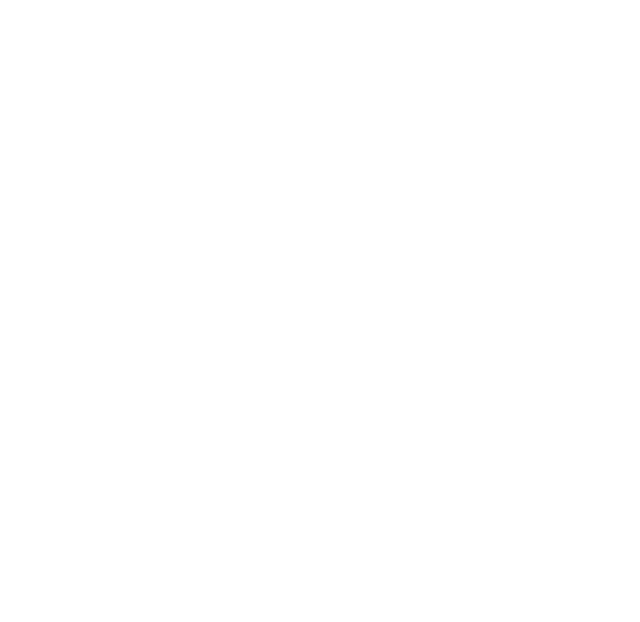
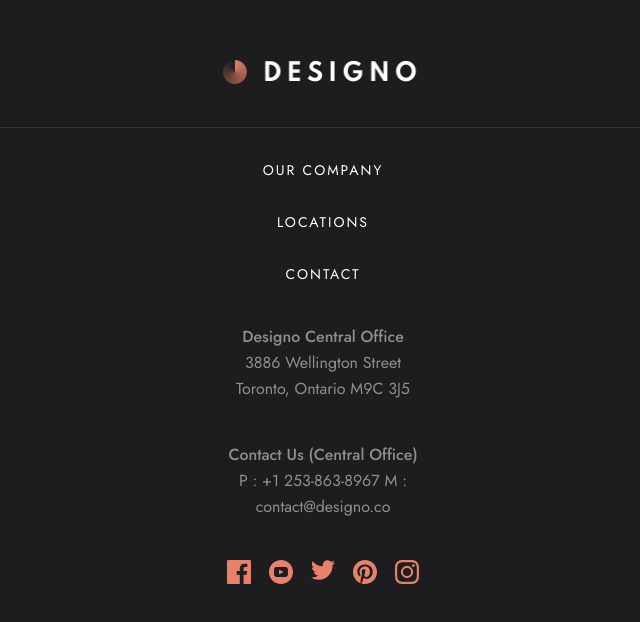
Before and after one commit to RayaneBengaoui/FM_challenge20_designo_multipage, a React (Create React App) app: page /webdesign in a window 1280 px wide. Shown: the part 472-1094 px from the top of the page, without its empty margins (317-957 px from the left). Before the commit the page ends 800 px from the top, so only its background shows below. Built offline with nearby package versions, Linux system fonts and the light colour scheme.

Commit message:
Creating the footer component

```diff
--- a/src/App.js
+++ b/src/App.js
@@ -2,6 +2,7 @@
 
 import GlobalStyle from "./components/GlobalStyle";
 import Nav from "./components/Nav";
+import Footer from "./components/Footer";
 import Home from "./pages/Home";
 import WebDesign from "./pages/WebDesign";
 
@@ -18,6 +19,7 @@
           <WebDesign />
         </Route>
       </Switch>
+      <Footer />
     </div>
   );
 }
--- /dev/null
+++ b/src/components/Footer.js
@@ -0,0 +1,124 @@
+import styled from "styled-components";
+import { motion } from "framer-motion";
+import { Link } from "react-router-dom";
+
+import logo_light from "../assets/shared/desktop/logo-light.png";
+import icon_fb from "../assets/shared/desktop/icon-facebook.svg";
+import icon_yt from "../assets/shared/desktop/icon-youtube.svg";
+import icon_twitter from "../assets/shared/desktop/icon-twitter.svg";
+import icon_pint from "../assets/shared/desktop/icon-pinterest.svg";
+import icon_insta from "../assets/shared/desktop/icon-instagram.svg";
+
+const Footer = () => {
+  return (
+    <FooterStyle>
+      <Navigation>
+        <Logo src={logo_light} />
+        <NavLinks>
+          <Link to="">
+            <a>OUR COMPANY</a>
+          </Link>
+          <Link to="">
+            <a>LOCATIONS</a>
+          </Link>
+          <Link to="">
+            <a>CONTACT</a>
+          </Link>
+        </NavLinks>
+      </Navigation>
+      <Contacts>
+        <Adress>
+          <span>Designo Central Office</span> 3886 Wellington Street Toronto,
+          Ontario M9C 3J5
+        </Adress>
+        <Adress>
+          <span> Contact Us (Central Office)</span> P : +1 253-863-8967 M :
+          contact@designo.co
+        </Adress>
+        <Socials>
+          <Social>
+            <img src={icon_fb} alt="facebook" />
+          </Social>
+          <Social>
+            <img src={icon_yt} alt="youtube" />
+          </Social>
+          <Social>
+            <img src={icon_twitter} alt="twitter" />
+          </Social>
+          <Social>
+            <img src={icon_pint} alt="pinterest" />
+          </Social>
+          <Social>
+            <img src={icon_insta} alt="instagram" />
+          </Social>
+        </Socials>
+      </Contacts>
+    </FooterStyle>
+  );
+};
+
+const FooterStyle = styled(motion.footer)`
+  min-height: 63rem;
+  padding: 0 1.5rem;
+  padding-top: 25rem;
+  background-color: var(--footer-bg);
+  display: flex;
+  flex-direction: column;
+  align-items: center;
+`;
+
+const Navigation = styled.div`
+  width: 100%;
+  display: flex;
+  flex-direction: column;
+  align-items: center;
+`;
+const Logo = styled.img`
+  max-width: 12.5rem;
+  margin-bottom: 2.5rem;
+`;
+const NavLinks = styled.div`
+  width: 100%;
+  border-top: solid 1px rgba(255, 255, 255, 0.1);
+  display: flex;
+  flex-direction: column;
+  align-items: center;
+  font-size: 14px;
+  font-weight: 400;
+  letter-spacing: 2px;
+  margin-bottom: 2.5rem;
+
+  a {
+    padding-top: 2rem;
+  }
+`;
+const Contacts = styled.div`
+  display: flex;
+  flex-direction: column;
+  align-items: center;
+
+  max-width: 12rem;
+`;
+const Adress = styled.p`
+  text-align: center;
+
+  color: white;
+  opacity: 0.5;
+  padding-bottom: 2.5rem;
+
+  span {
+    font-weight: 500;
+  }
+`;
+const Socials = styled.div`
+  width: 100%;
+  display: flex;
+  justify-content: space-between;
+`;
+const Social = styled.a`
+  img {
+    width: 1.5rem;
+  }
+`;
+
+export default Footer;
--- a/src/components/GlobalStyle.js
+++ b/src/components/GlobalStyle.js
@@ -15,6 +15,7 @@
 body{
     min-height:100vh;
     --burger-span: #1D1C1E;
+    --footer-bg: #1D1C1E;
     --title-color: #ffffff;
     --button-bg: #ffffff;
     --button-text-color : #333136;
@@ -61,6 +62,7 @@
 
 a{
     text-decoration: none;
+    color:white;
 }
 
 `;
```
